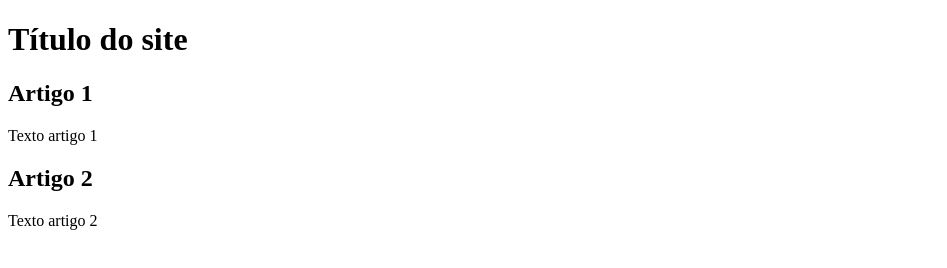
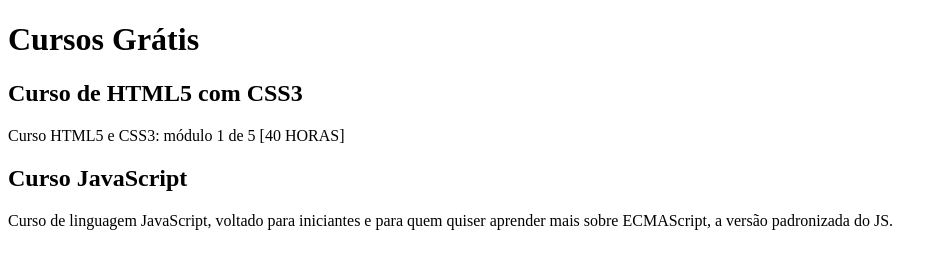
Before and after one commit to paralhama/projeto-site-git-github, a plain HTML site: page index.html in a window 1280 px wide. Shown: the whole page, without its empty margins (0-947 px from the left). Drawn offline with Linux system fonts and the light colour scheme.

Commit message:
Update index.html
- Título e texto do curso de HTML5 com CSS3 adicionado.

- Título e texto do curso de JavaScript adicionado.

```diff
--- a/index.html
+++ b/index.html
@@ -8,15 +8,15 @@
 <body>
     <main>
         <header>
-            <h1>Título do site</h1>
+            <h1>Cursos Grátis</h1>
         </header>
         <article>
-            <h2>Artigo 1</h2>
-            <p>Texto artigo 1</p>
+            <h2>Curso de HTML5 com CSS3</h2>
+            <p>Curso HTML5 e CSS3: módulo 1 de 5 [40 HORAS]</p>
         </article>
         <article>
-            <h2>Artigo 2</h2>
-            <p>Texto artigo 2</p>
+            <h2>Curso JavaScript</h2>
+            <p>Curso de linguagem JavaScript, voltado para iniciantes e para quem quiser aprender mais sobre ECMAScript, a versão padronizada do JS.</p>
         </article>
     </main>
 </body>
```
